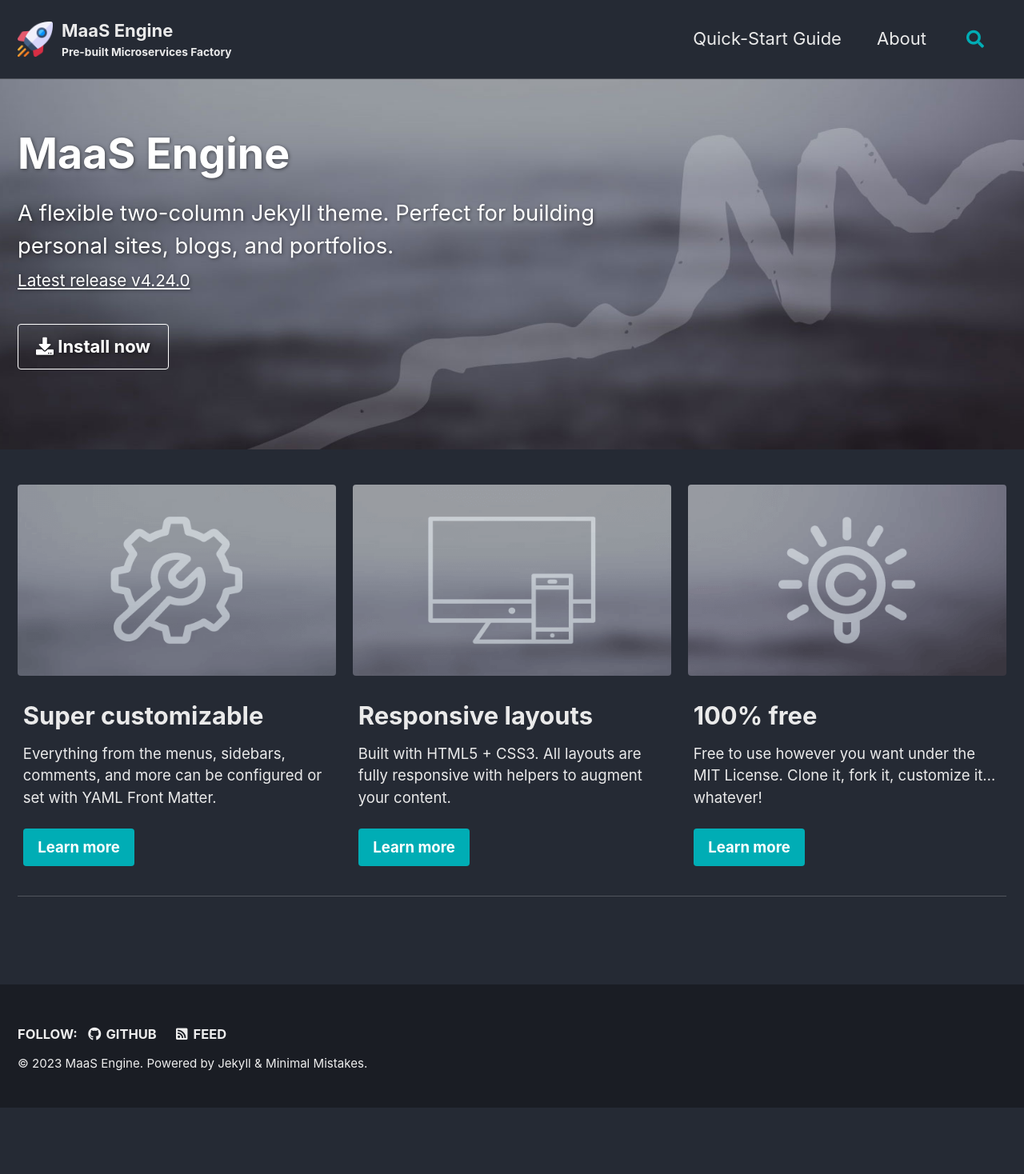
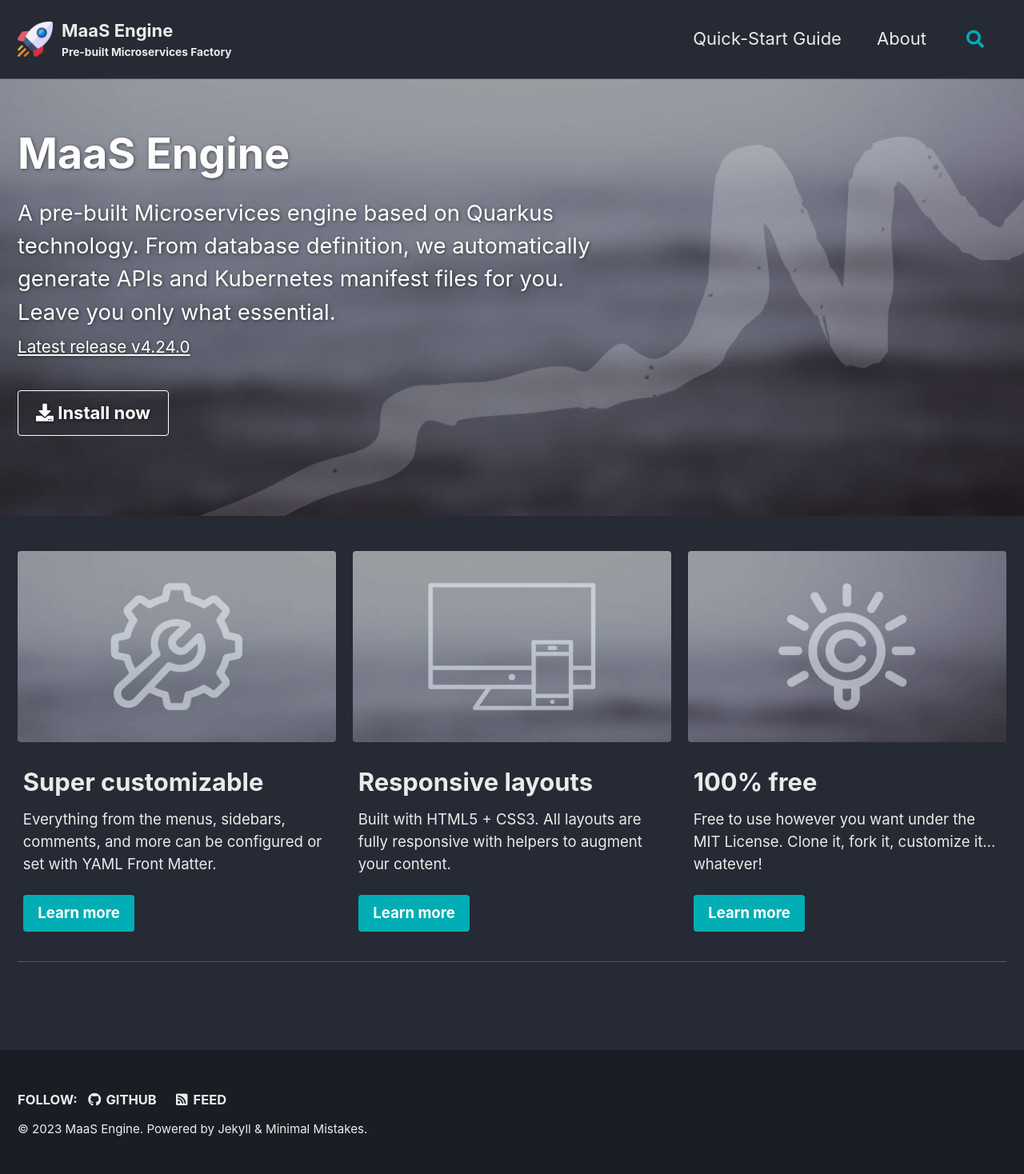
Before and after one commit to lessendev/www.maasengine.com, a Jekyll site: the page built from _pages/home.md, in a window 1280 px wide. Shown: the whole page at 80% size. Built offline with Jekyll 4.4.1, drawn with Linux system fonts in a browser that asks for light colours; cached includes are drawn as plain includes; before the commit the page ends 1385 px from its top, so only the background shows below that.

Commit message:
change excerpt

```diff
--- a/_pages/home.md
+++ b/_pages/home.md
@@ -9,7 +9,7 @@ header:
     - label: "<i class='fas fa-download'></i> Install now"
       url: "/docs/quick-start-guide/"
 excerpt: >
-  A flexible two-column Jekyll theme. Perfect for building personal sites, blogs, and portfolios.<br />
+  A pre-built Microservices engine based on Quarkus technology. From database definition, we automatically generate APIs and Kubernetes manifest files for you. Leave you only what essential.<br />
   <small><a href="https://github.com/mmistakes/minimal-mistakes/releases/tag/4.24.0">Latest release v4.24.0</a></small>
 feature_row:
   - image_path: /assets/images/mm-customizable-feature.png
```
